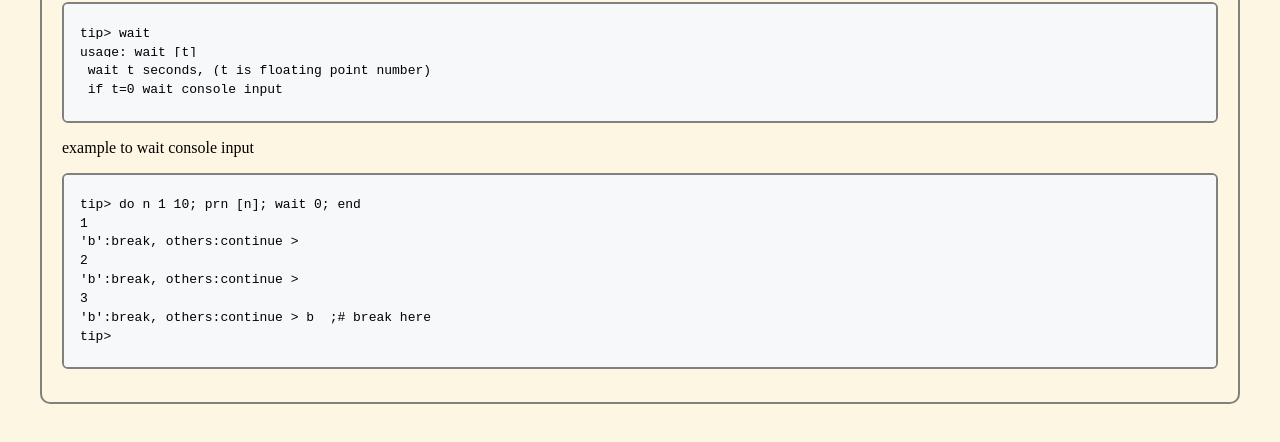
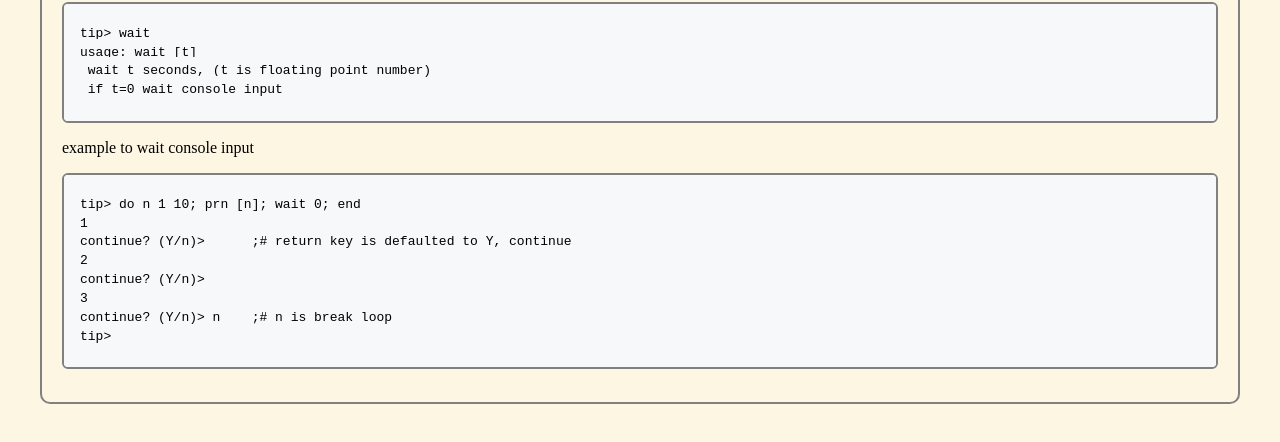
Before and after one commit to shu-htk/tip-doc-jp, a plain HTML site: page html/ref/wait.html in a window 1280 px wide. Shown: the part 140-582 px from the top of the page. Drawn offline with Linux system fonts and the light colour scheme.

Commit message:
script/make_html.sh specify input files

```diff
--- a/html/ref/wait.html
+++ b/html/ref/wait.html
@@ -66,11 +66,11 @@ usage: wait [t]
 <pre><code>
 tip&gt; do n 1 10; prn [n]; wait 0; end
 1
-&#39;b&#39;:break, others:continue &gt;
+continue? (Y/n)&gt;      ;# return key is defaulted to Y, continue
 2
-&#39;b&#39;:break, others:continue &gt;
+continue? (Y/n)&gt;
 3
-&#39;b&#39;:break, others:continue &gt; b  ;# break here
+continue? (Y/n)&gt; n    ;# n is break loop
 tip&gt;
  </code></pre>
 </body>
```
Also changed, not shown: 1 other file.
